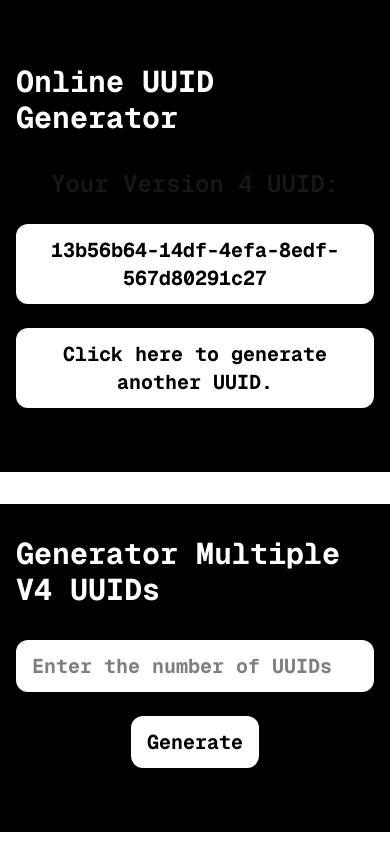
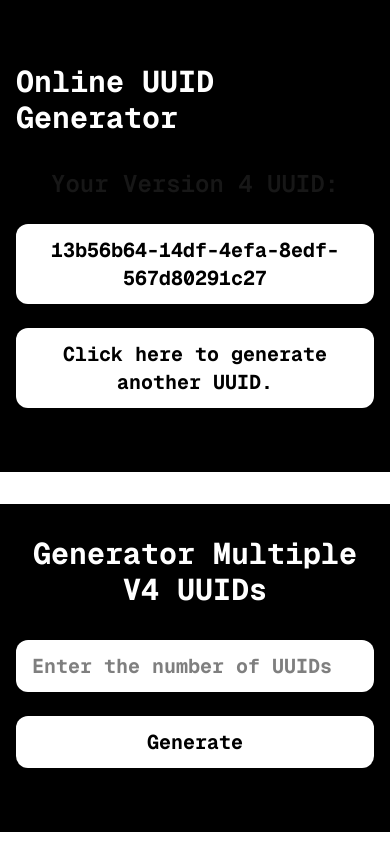
Before and after one commit to anoopraju31/next-uuid-generator, a Next.js app: page / in a window 390 px wide. Built offline with nearby package versions, Linux system fonts and the light colour scheme.

Commit message:
ChorE: update

```diff
--- a/components/home/GenerateMultipleUUID/index.tsx
+++ b/components/home/GenerateMultipleUUID/index.tsx
@@ -39,20 +39,22 @@ const GenerateMultipleUUID: FC = () => {
 	return (
 		<section className='w-full py-8 px-4 sm:px-6 md:px-8 lg:px-12 xl:xp-16 flex flex-col items-center gap-8 bg-black'>
 			<div className='w-full flex justify-center item-center'>
-				<h1 className='text-white text-3xl font-bold'> Generator Multiple V4 UUIDs </h1>
+				<h1 className='text-white text-center text-3xl font-bold'> Generator Multiple V4 UUIDs </h1>
 			</div>
 
 			<div className='w-full flex flex-col gap-6 items-center'>
 				<input
 					className='w-full py-3 px-4 rounded-xl bg-white text-xl font-bold text-black'
 					type='number'
+					min={1}
+					max={500}
 					placeholder='Enter the number of UUIDs you want to generate'
 					onChange={(e) => setCount(Number(e.target.value))}
 				/>
 
 				<button
 					onClick={() => setGenerateNewUuid(true)}
-					className='w-fit py-3 px-4 rounded-xl bg-white text-xl font-bold text-black'
+					className='w-full sm:w-fit py-3 px-4 rounded-xl bg-white text-xl font-bold text-black'
 				>
 					Generate
 				</button>
@@ -64,7 +66,7 @@ const GenerateMultipleUUID: FC = () => {
 						<button
 							disabled={copied[index]}
 							onClick={() => handleCopy(index)}
-							className='w-fit py-3 px-4 rounded-xl bg-white text-xl font-bold text-black disabled:opacity-60 disabled:cursor-not-allowed'
+							className='w-fit py-3 px-4 rounded-xl bg-white text-lg md:text-xl font-bold text-black disabled:opacity-60 disabled:cursor-not-allowed'
 						>
 							{uuid}
 						</button>
```
